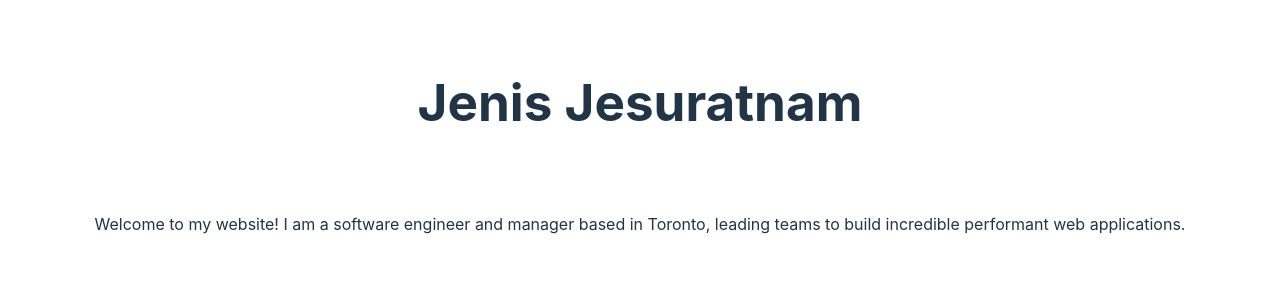
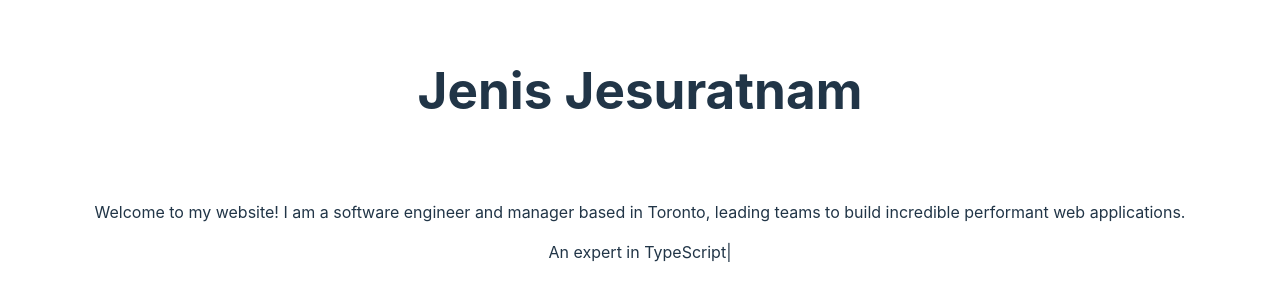
Before and after one commit to Zeavz/Jenis, a React (Vite) app: page / in a window 1280 px wide. Shown: the part 238-538 px from the top of the page. Built offline with nearby package versions, Linux system fonts and the light colour scheme.

Commit message:
feat: add expert list

```diff
--- a/src/App.tsx
+++ b/src/App.tsx
@@ -1,3 +1,4 @@
+import {TypeAnimation} from "react-type-animation";
 import './App.css'
 
 function App() {
@@ -8,6 +9,31 @@ function App() {
         <p>
           Welcome to my website! I am a software engineer and manager based in Toronto, leading teams to build incredible performant web applications.
         </p>
+        <TypeAnimation
+            sequence={[
+                'An expert in',
+                1000,
+                'An expert in React',
+                1000,
+                'An expert in Node',
+                1000,
+                'An expert in TypeScript',
+                1000,
+                'An expert in Java',
+                1000,
+                'An expert in Python',
+                1000,
+                'An expert in GraphQL',
+                1000,
+                'An expert in AWS',
+                1000,
+                'An expert in Docker',
+            ]}
+            wrapper="span"
+            speed={50}
+            preRenderFirstString={true}
+            repeat={Infinity}
+        />
       </div>
     </>
   )
```
